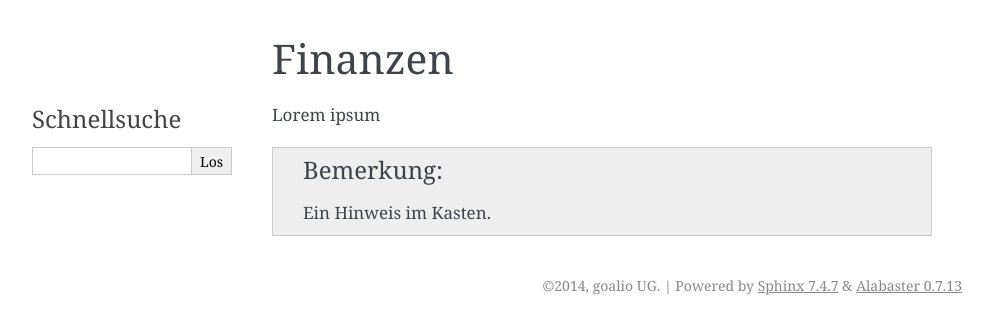
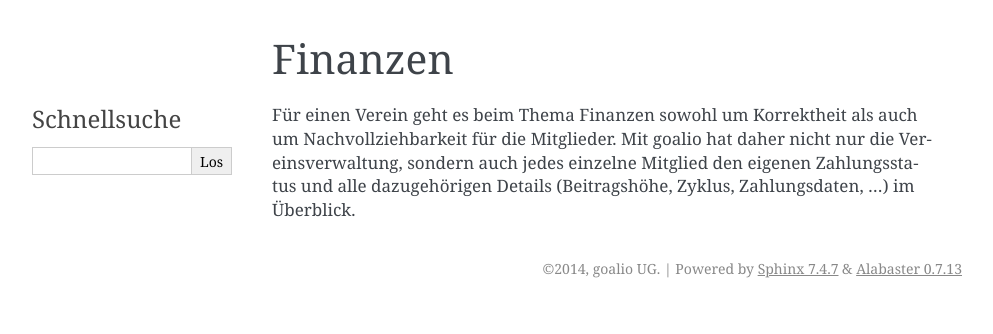
Before and after one commit to goalio/docs, a Sphinx documentation site: the page built from docs/module/finanzen/index.rst, in a window 1280 px wide. Shown: the top 334 px of the page, without its empty margins (148-1141 px from the left). Built offline with Sphinx 7.4.7, drawn with Linux system fonts in a browser that asks for light colours; formulas are drawn with MathJax 3.

Commit message:
Update index.rst

```diff
--- a/docs/module/finanzen/index.rst
+++ b/docs/module/finanzen/index.rst
@@ -1,18 +1,14 @@
 Finanzen
 ========
 
-Lorem ipsum
-
-
-.. note::
-	Ein Hinweis im Kasten.
+Für einen Verein geht es beim Thema Finanzen sowohl um Korrektheit als auch um Nachvollziehbarkeit für die Mitglieder. Mit goalio hat daher nicht nur die Vereinsverwaltung, sondern auch jedes einzelne Mitglied den eigenen Zahlungsstatus und alle dazugehörigen Details (Beitragshöhe, Zyklus, Zahlungsdaten, ...) im Überblick.
 
 
 .. toctree::
-   :hidden:
+	:hidden:
 
-   beitraege
-   konten
-   spenden
-   mahnwesen
-   buchungslauf
+	beitraege
+	konten
+	spenden
+	mahnwesen
+	buchungslauf
```
